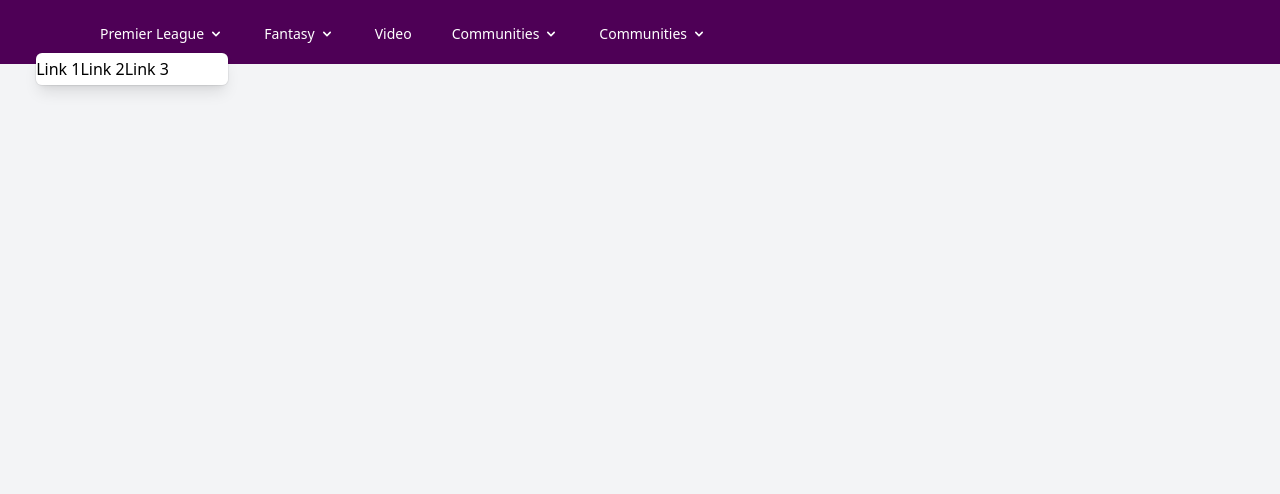
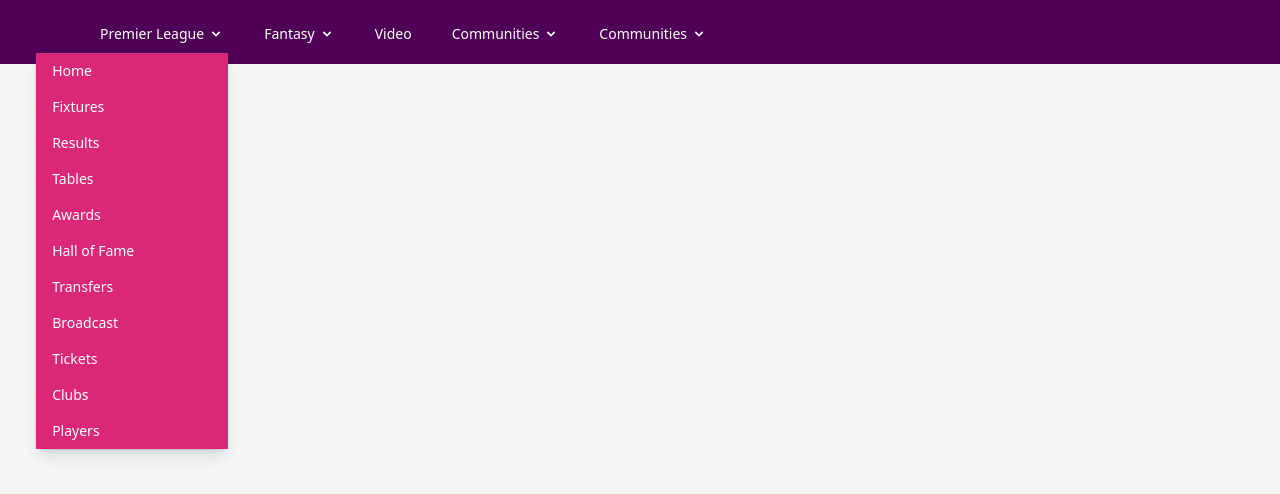
Before and after one commit to Callum9362/prem-league, a Next.js app: page / in a window 1280 px wide. Both pictures are taken after a click on the button "Premier League". Shown: the top 494 px of the page. Built offline with nearby package versions, Linux system fonts and the light colour scheme.

Commit message:
Created the dropdown menu

```diff
--- a/components/layouts/Dropdown.jsx
+++ b/components/layouts/Dropdown.jsx
@@ -4,7 +4,7 @@
 const Dropdown = ({
     align = 'right',
     width = 48,
-    contentClasses = 'py-1 bg-white',
+    contentClasses = 'null',
     trigger,
     children,
 }) => {
--- /dev/null
+++ b/components/layouts/DropdownLink.jsx
@@ -0,0 +1,26 @@
+import Link from 'next/link'
+import { Menu } from '@headlessui/react'
+
+const DropdownLink = ({ children, ...props }) => (
+    <Menu.Item>{({ active }) => (
+        <Link {...props}>
+            <a className={`w-full text-left block px-4 py-2 text-sm leading-5 bg-epl-pink text-white ${active ? 'bg-gray-100' : ''} focus:outline-none transition duration-150 ease-in-out`}>
+                {children}
+            </a>
+        </Link>
+    )}
+    </Menu.Item>
+)
+
+export const DropdownButton = ({ children, ...props }) => (
+    <Menu.Item>{({ active }) => (
+        <button
+            className={`w-full text-left block px-4 py-2 text-sm leading-5 bg-epl-pink text-white ${active ? 'bg-gray-100' : ''} focus:outline-none transition duration-150 ease-in-out`}
+            {...props}>
+            {children}
+        </button>
+    )}
+    </Menu.Item>
+)
+
+export default DropdownLink
--- a/components/layouts/Navigation.jsx
+++ b/components/layouts/Navigation.jsx
@@ -1,5 +1,6 @@
 import NavLink from './NavLink'
 import Dropdown from './Dropdown'
+import { DropdownButton } from './DropdownLink'
 import { useRouter } from 'next/router'
 
 const Navigation = () => {
@@ -36,8 +37,40 @@
                                             </div>
                                         </button>
                                     }
-                                    children={["Link 1", "Link 2", "Link 3"]}
                                     >
+                                    <DropdownButton>
+                                        Home
+                                    </DropdownButton>
+                                    <DropdownButton>
+                                        Fixtures
+                                    </DropdownButton>
+                                    <DropdownButton>
+                                        Results
+                                    </DropdownButton>
+                                    <DropdownButton>
+                                        Tables
+                                    </DropdownButton>
+                                    <DropdownButton>
+                                        Awards
+                                    </DropdownButton>
+                                    <DropdownButton>
+                                        Hall of Fame
+                                    </DropdownButton>
+                                    <DropdownButton>
+                                       Transfers
+                                    </DropdownButton>
+                                    <DropdownButton>
+                                       Broadcast
+                                    </DropdownButton>
+                                    <DropdownButton>
+                                       Tickets
+                                    </DropdownButton>
+                                    <DropdownButton>
+                                       Clubs
+                                    </DropdownButton>
+                                    <DropdownButton>
+                                       Players
+                                    </DropdownButton>
                                 </Dropdown>
                             </div>
 
--- a/tailwind.config.js
+++ b/tailwind.config.js
@@ -7,7 +7,8 @@
   theme: {
     extend: {
       colors: {
-        'epl-purple': '#4e0056'
+        'epl-purple': '#4e0056',
+        'epl-pink' : '#db2777'
       },
     },
   },
```
